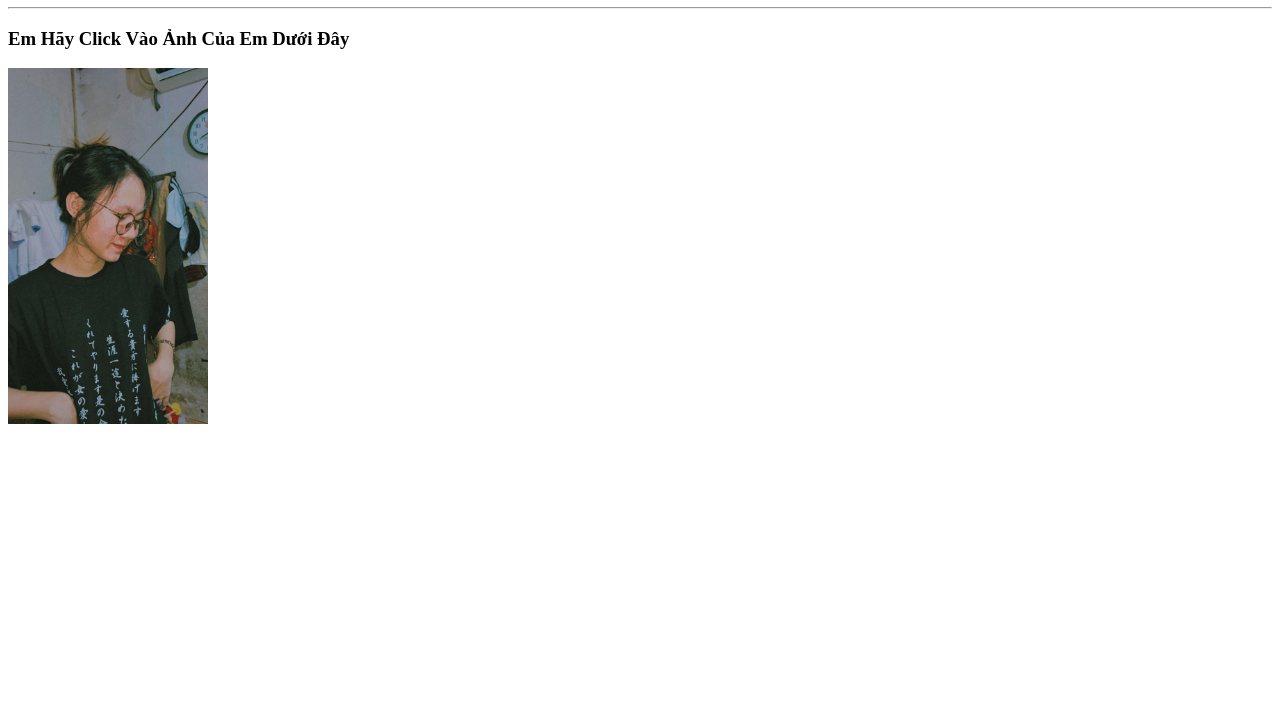
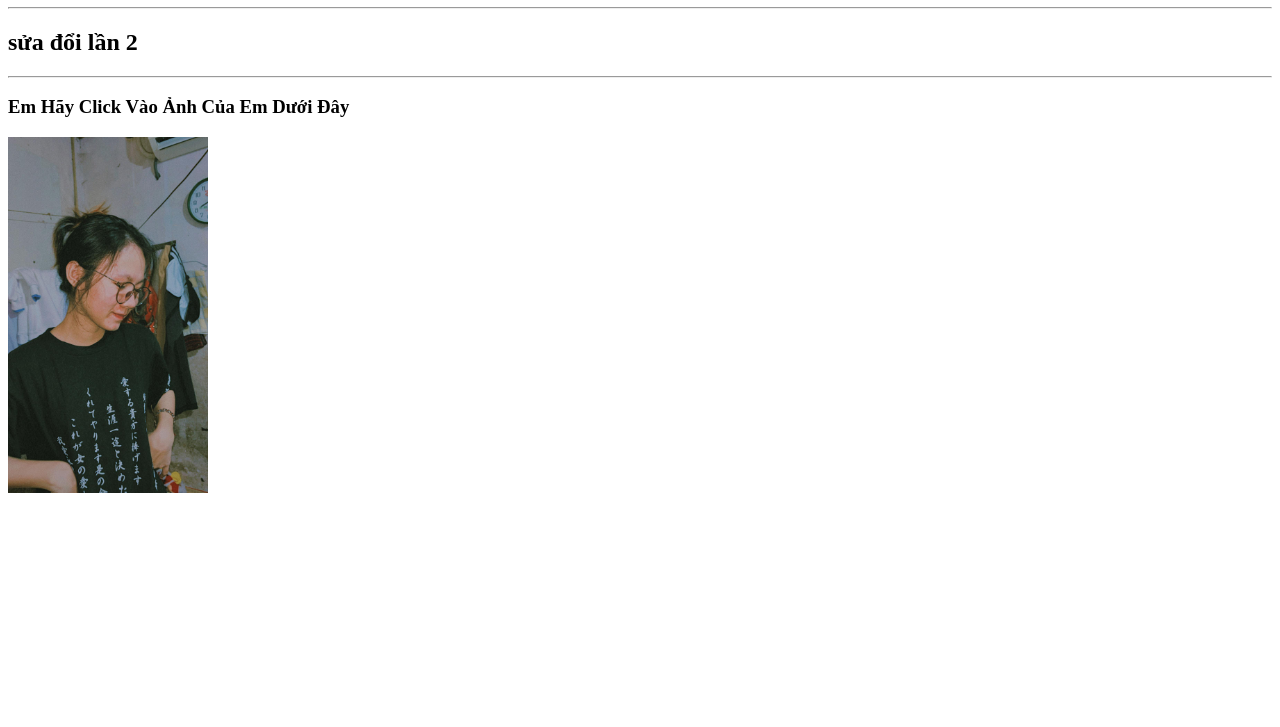
Before and after one commit to kayvnnn/chungta, a plain HTML site: page index.html in a window 1280 px wide. Shown: the part 73-800 px from the top of the page. Drawn offline with Linux system fonts and the light colour scheme.

Commit message:
sửa đổi lần 2

```diff
--- a/index.html
+++ b/index.html
@@ -8,6 +8,8 @@
   <body>
     <h1>Thiên Thần Bé Nhỏ Của Anh Lê Thị Hồng Hoa<3</h1>
     <hr />
+    <h2>sửa đổi lần 2</h2>
+    <hr />
     <h3>Em Hãy Click Vào Ảnh Của Em Dưới Đây</h3>
     <a href="index1.html"
       ><img src="./honghoa.jpg" alt="Ảnh Đáng Yêu" width="200"
```
